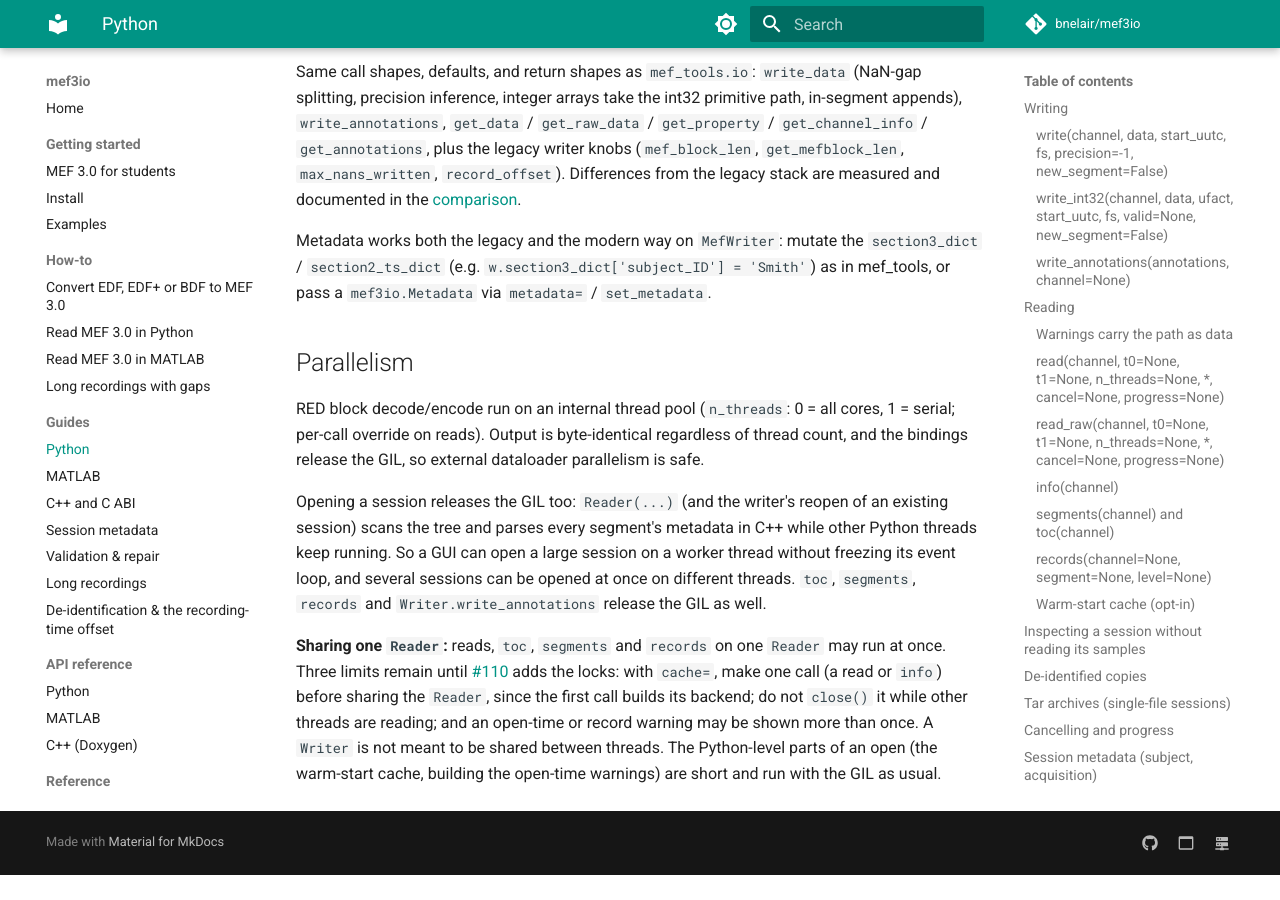
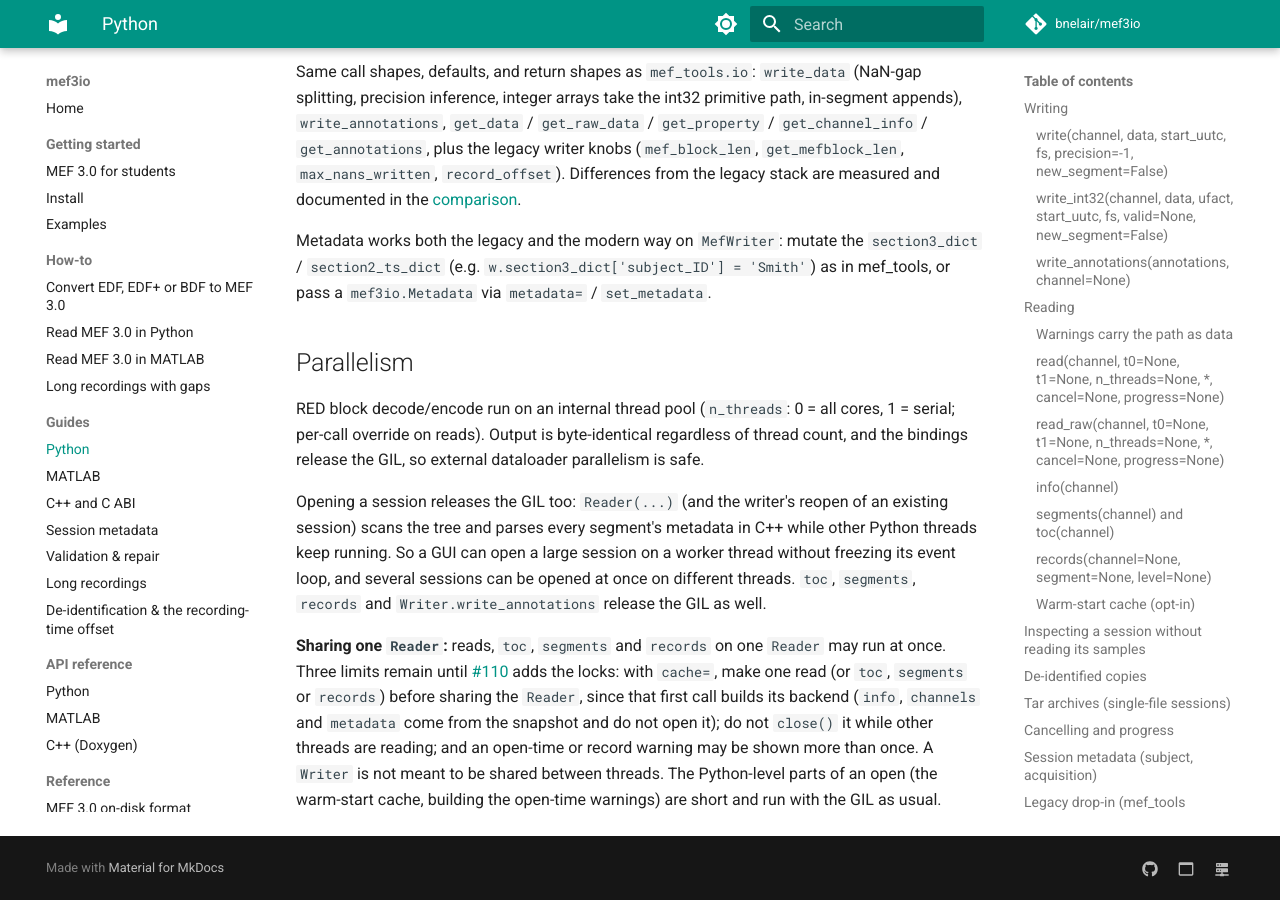
Before and after one commit to bnelair/mef3io, an MkDocs documentation site: the page built from docs/python.md, in a window 1280 px wide and 900 px high, scrolled down 14802 px. Built offline with MkDocs 1.6.1 and Material for MkDocs 9.7.7, drawn with Linux system fonts in a browser that asks for light colours; comment, search, counter and statistics services are not loaded; before the commit the page ends 15677 px from its top, so only the background shows below that.

Commit message:
Review round 2: the cache= sharing advice names a call that builds the backend
info/channels/metadata are answered from the snapshot and do not open the
session, so they do not avoid the #110 race; say read/toc/segments/records.

Co-Authored-By: Claude Opus 5.5 <noreply@anthropic.com>
Claude-Session: https://claude.ai/code/session_01PWYBRHqzczzUfo99eFKLmQ

```diff
--- a/docs/python.md
+++ b/docs/python.md
@@ -716,8 +716,10 @@ sessions can be opened at once on different threads. `toc`, `segments`,
 
 **Sharing one `Reader`:** reads, `toc`, `segments` and `records` on one `Reader` may run at once. Three
 limits remain until [#110](https://github.com/bnelair/mef3io/issues/110)
-adds the locks: with `cache=`, make one call (a read or `info`) before
-sharing the `Reader`, since the first call builds its backend; do not
+adds the locks: with `cache=`, make one read (or `toc`, `segments` or
+`records`) before sharing the `Reader`, since that first call builds its
+backend (`info`, `channels` and `metadata` come from the snapshot and do
+not open it); do not
 `close()` it while other threads are reading; and an open-time or record
 warning may be shown more than once.
 A `Writer` is not meant to be shared between threads. The Python-level parts
```
Also changed, not shown: docs/release_notes/1.4.0.md (+3 -1 lines), 1 other file.
